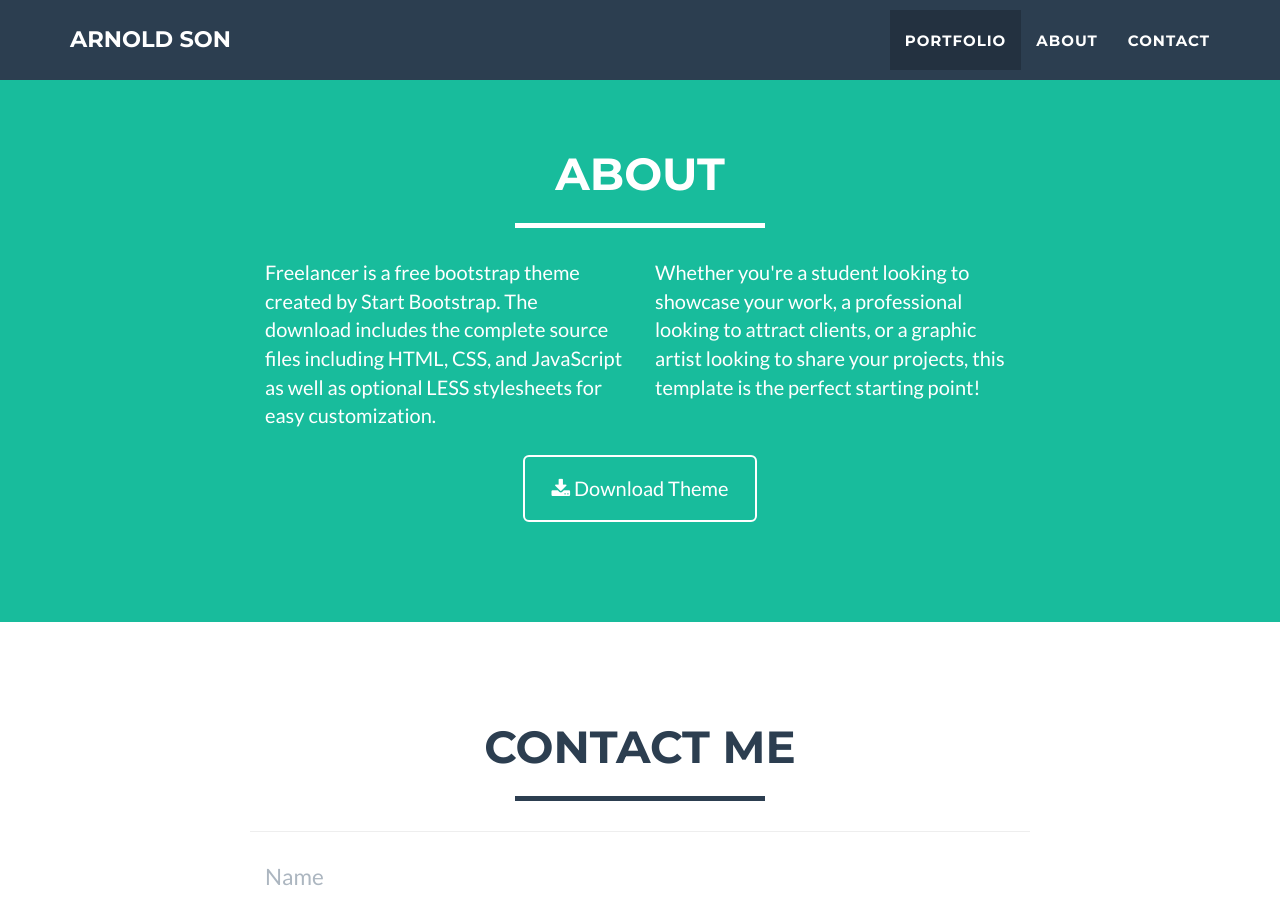
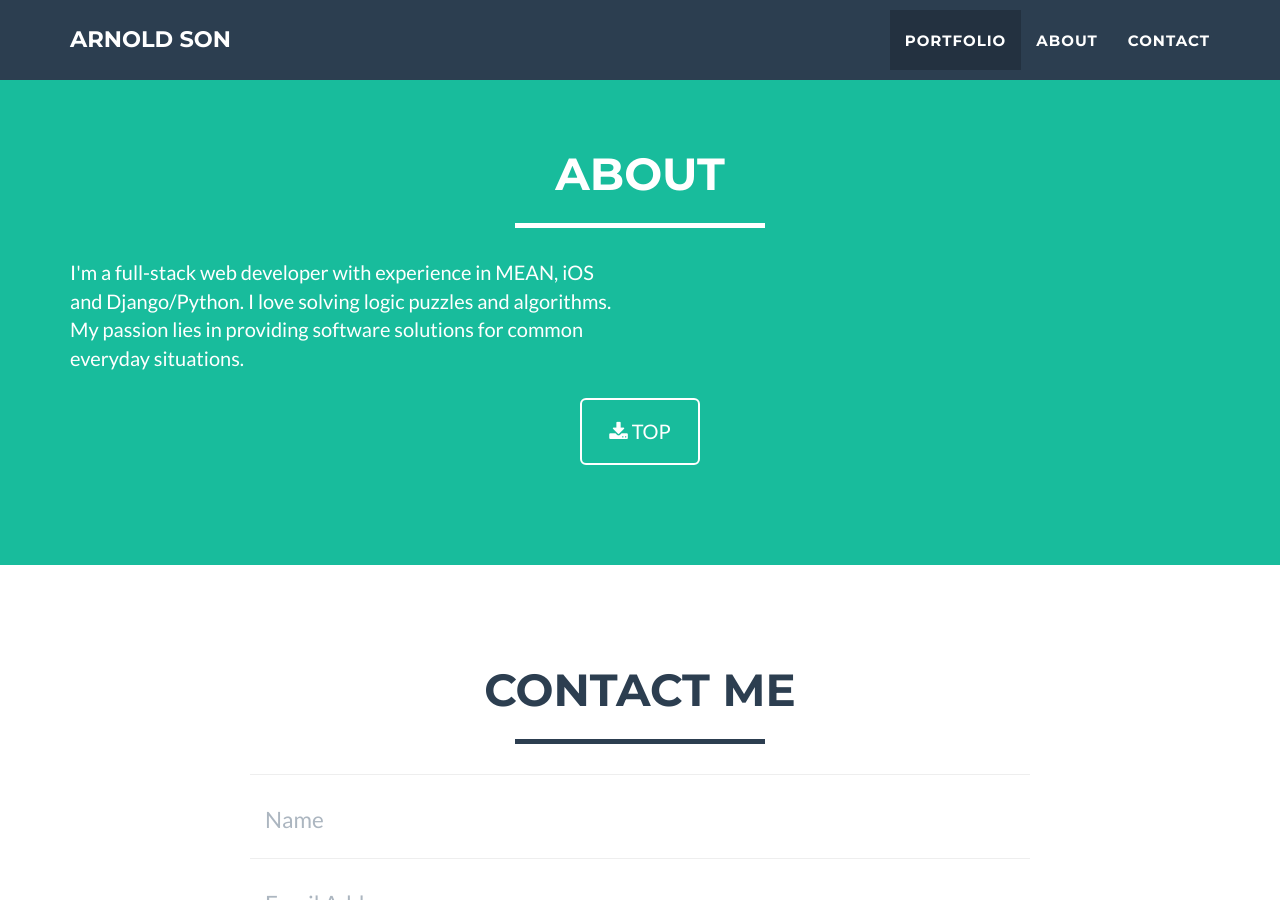
Before and after one commit to arnoldson/arnoldson.github.io, a Jekyll site: the page built from index.html, in a window 1280 px wide and 900 px high, scrolled down 1470 px. Built offline with Jekyll 4.4.1, drawn with Linux system fonts in a browser that asks for light colours.

Commit message:
edited about.html

```diff
--- a/_includes/about.html
+++ b/_includes/about.html
@@ -8,15 +8,13 @@
                 </div>
             </div>
             <div class="row">
-                <div class="col-lg-4 col-lg-offset-2">
-                    <p>Freelancer is a free bootstrap theme created by Start Bootstrap. The download includes the complete source files including HTML, CSS, and JavaScript as well as optional LESS stylesheets for easy customization.</p>
-                </div>
-                <div class="col-lg-4">
-                    <p>Whether you're a student looking to showcase your work, a professional looking to attract clients, or a graphic artist looking to share your projects, this template is the perfect starting point! </p>
+
+                <div class="col-lg-6">
+                    <p>I'm a full-stack web developer with experience in MEAN, iOS and Django/Python. I love solving logic puzzles and algorithms. My passion lies in providing software solutions for common everyday situations.</p>
                 </div>
                 <div class="col-lg-8 col-lg-offset-2 text-center">
                     <a href="#" class="btn btn-lg btn-outline">
-                        <i class="fa fa-download"></i> Download Theme
+                        <i class="fa fa-download"></i> TOP
                     </a>
                 </div>
             </div>
```
